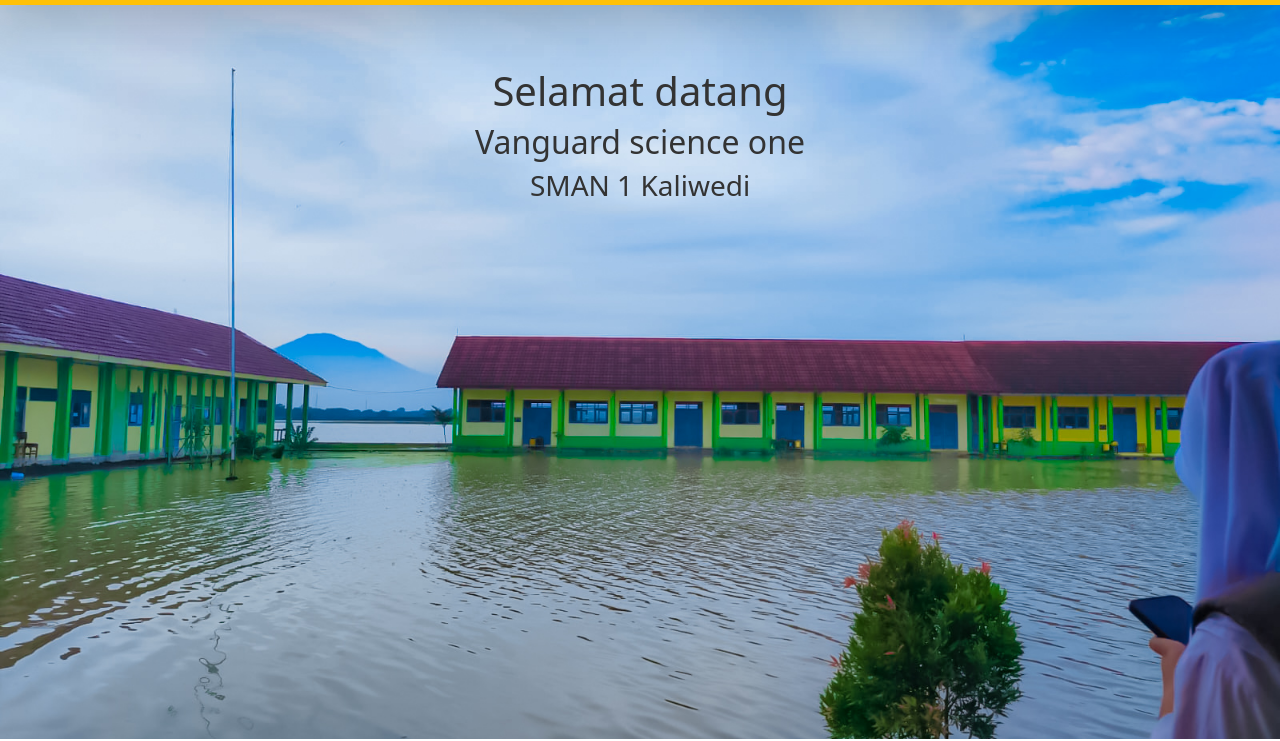
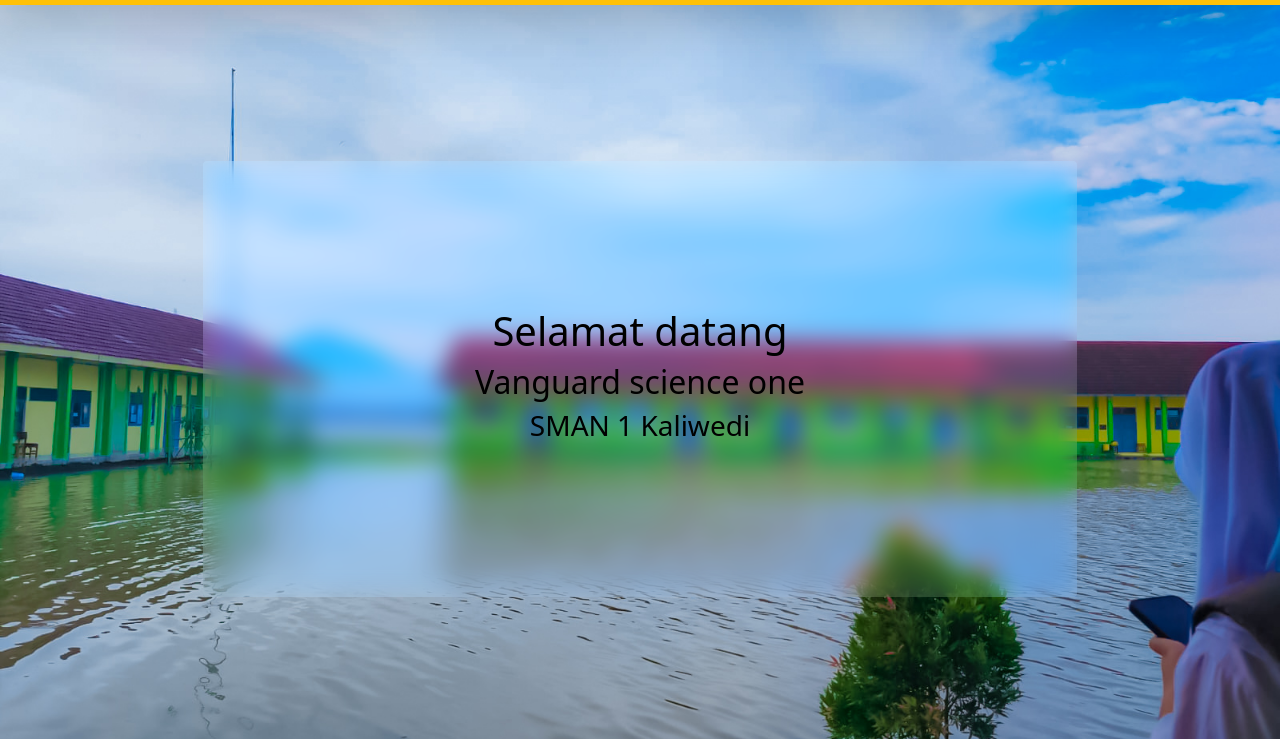
Before and after one commit to akbarputrapamungkas/yearbook-SMANKA, a plain HTML site: page ipa-1/list-name-ipa1.html in a window 1280 px wide. Shown: the part 61-802 px from the top of the page. Drawn offline with nearby package versions, Linux system fonts and the light colour scheme.

Commit message:
menambahkan efect blur glass

```diff
--- a/ipa-1/list-name-ipa1.css
+++ b/ipa-1/list-name-ipa1.css
@@ -23,6 +23,13 @@ nav ul li a:hover {
     height: 100vh;
     color: #333;
 }
+.kartu {
+    width: 70%;
+    height: 70%;
+    background-color: rgba(255, 255, 255, 0.150);
+    backdrop-filter:saturate(200%) blur(0.7rem);
+    color: black;
+}
 .about {
     padding: 5rem 0 3rem 0;
 }
--- a/ipa-1/list-name-ipa1.html
+++ b/ipa-1/list-name-ipa1.html
@@ -63,13 +63,19 @@
 
     <!-- jumbotron -->
     <section
-      class="jumbotron text-center mb-3 bg-img justify-content-center align-items-center"
+      class="jumbotron text-center d-flex mb-3 bg-img justify-content-center align-items-center"
       id="home"
       style="background-image: url(img-ipa1/Bg01.jpg)"
     >
-      <h1>Selamat datang</h1>
+    <div class="kartu align-middle my-3 rounded">
+      <div class="welcome position-absolute top-50 start-50 translate-middle">
+        <h1>Selamat datang</h1>
       <h2>Vanguard science one</h2>
       <h3>SMAN 1 Kaliwedi</h3>
+      </div>
+
+    </div>
+
     </section>
     <!-- akhir jumbotron -->
 
```
